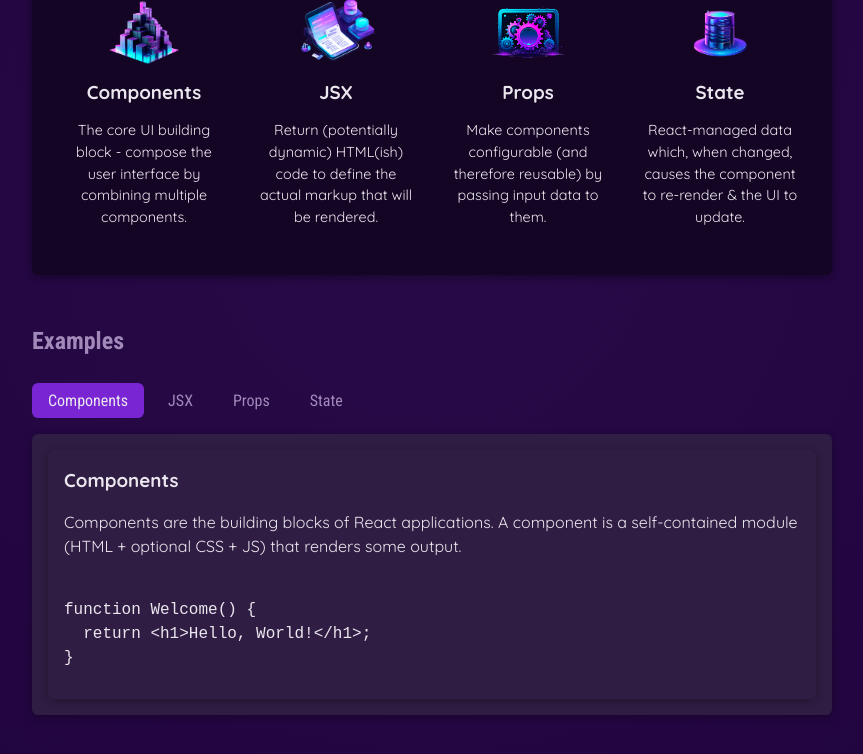
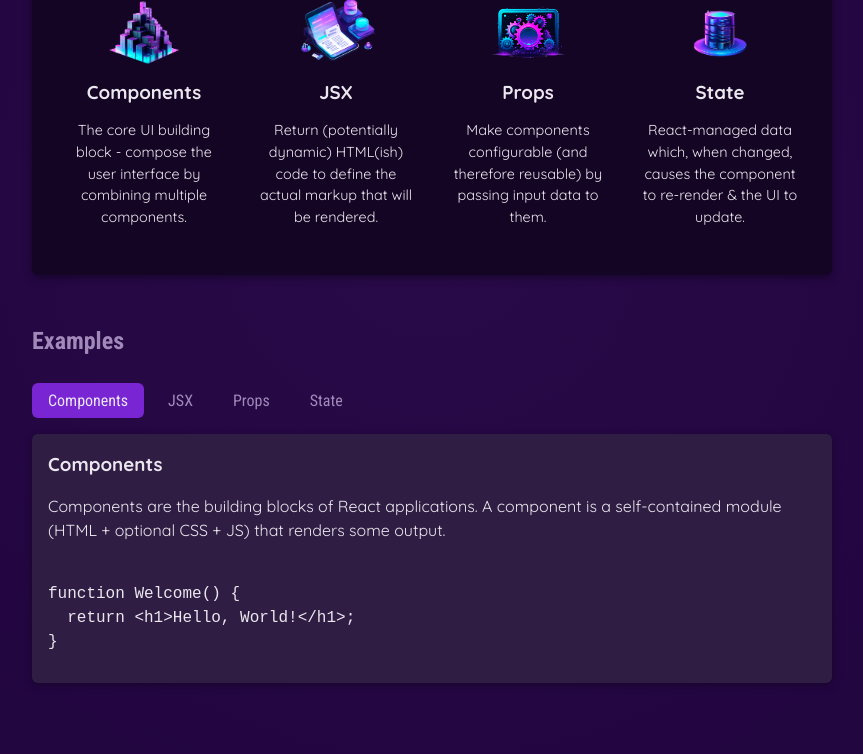
Before and after one commit to Fernando-LinkT/Udemy-React, a React (Vite) app in the folder 01-starting-project/: page / in a window 1280 px wide. Both pictures are taken after a click on the button "Components". Shown: the part 424-1178 px from the top of the page, without its empty margins (208-1071 px from the left). Built offline with nearby package versions, Linux system fonts and the light colour scheme.

Commit message:
- create a clean and reusable Tabs component

```diff
--- a/01-starting-project/src/components/Examples.jsx
+++ b/01-starting-project/src/components/Examples.jsx
@@ -2,6 +2,7 @@
 import { useState } from 'react';
 import { EXAMPLES } from '../data-with-examples.js';
 import Section from './Section.jsx';
+import Tabs from './Tabs.jsx';
 
 export default function Examples() {
 
@@ -14,25 +15,37 @@
 
     }
 
-  return (
-  <Section title="Examples" id="examples">
-    <menu> {/*html element to create a list of buttons*/}
-      <TabButton isSelected={selectedTopic=== 'components'} onClick={() => handleSelect('components')}>Components</TabButton>
-      <TabButton isSelected={selectedTopic=== 'jsx'} onClick={() => handleSelect('jsx')}>JSX</TabButton>
-      <TabButton isSelected={selectedTopic=== 'props'} onClick={() => handleSelect('props')}>Props</TabButton>
-      <TabButton isSelected={selectedTopic=== 'state'} onClick={() => handleSelect('state')}>State</TabButton>
-    </menu>
-    <div id="tab-content">
-      {selectedTopic === undefined ? <p>Please select a topic.</p> : null }
-      {selectedTopic ? (
-        <div id="tab-content" >
+    //
+    let TabContent =  <p>Please select a topic.</p>
+    if(selectedTopic)
+    {
+      TabContent =
+      (
+        <div id="tab-content">
           <h3>{EXAMPLES[selectedTopic]?.title}</h3>
           <p>{EXAMPLES[selectedTopic]?.description}</p>
           <pre><code>{EXAMPLES[selectedTopic]?.code}</code></pre>
         </div>
-        ) : null
-      }
-    </div>
+      )
+    }
+
+
+
+  return (
+  <Section title="Examples" id="examples">
+
+    <Tabs buttons =
+    {
+      <>
+        <TabButton isSelected={selectedTopic=== 'components'} onClick={() => handleSelect('components')}>Components</TabButton>
+        <TabButton isSelected={selectedTopic=== 'jsx'} onClick={() => handleSelect('jsx')}>JSX</TabButton>
+        <TabButton isSelected={selectedTopic=== 'props'} onClick={() => handleSelect('props')}>Props</TabButton>
+        <TabButton isSelected={selectedTopic=== 'state'} onClick={() => handleSelect('state')}>State</TabButton>
+      </>
+    }
+    >
+      {TabContent}
+    </Tabs>
   </Section>
   );
 }
--- /dev/null
+++ b/01-starting-project/src/components/Tabs.jsx
@@ -0,0 +1,10 @@
+export default function Tabs({children, buttons}){
+  return(
+    <>
+      <menu>
+        {buttons}
+      </menu>
+      {children}
+    </>
+  )
+}
```
Also changed, not shown: 1 other file (tests, documents, lock files or other folders).
